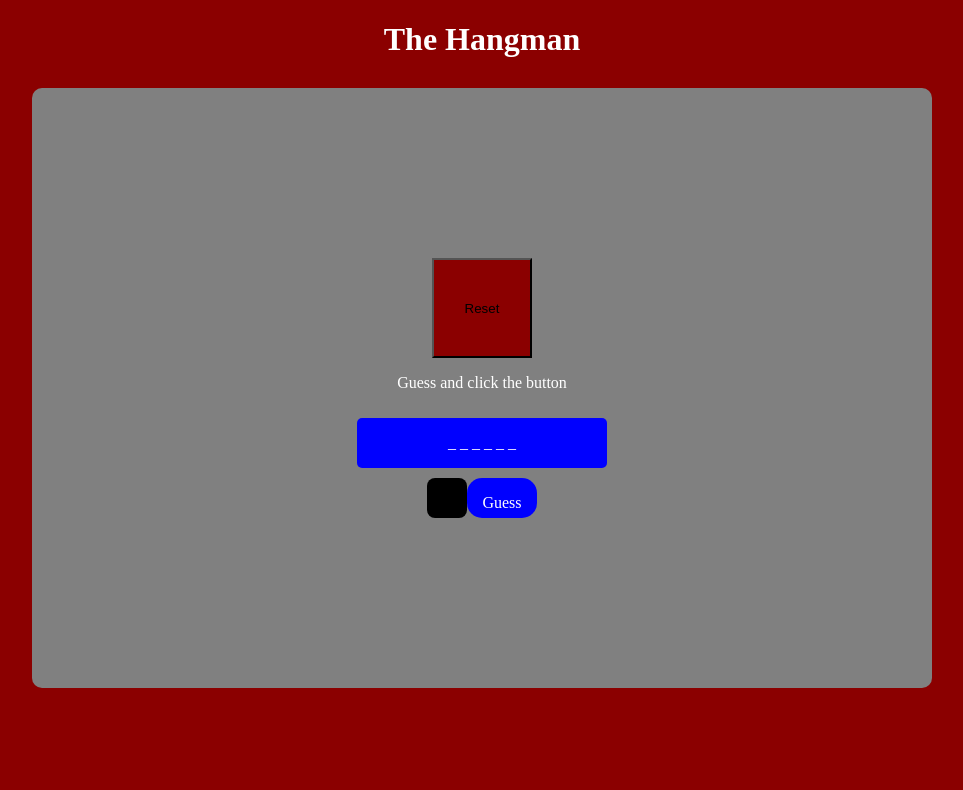
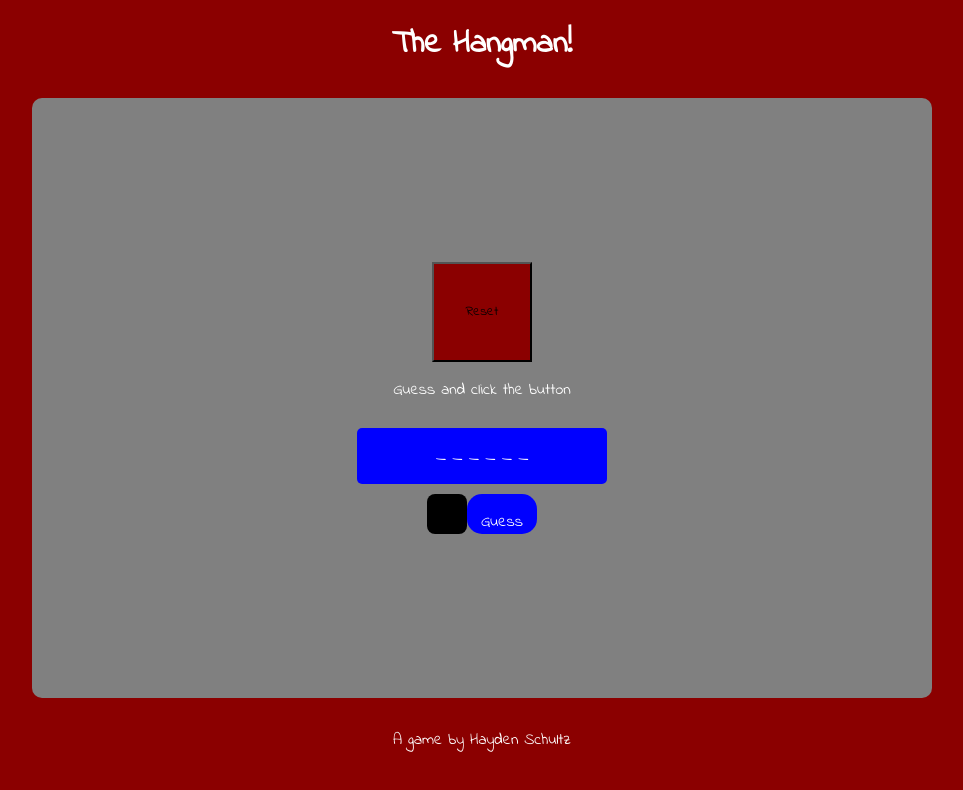
Before and after one commit to kellogsfrost/hangman, a plain HTML site: page index.html in a window 1280 px wide. Shown: the whole page, without its empty margins (158-1121 px from the left). Drawn offline with Linux system fonts and the light colour scheme.

Commit message:
one more change

```diff
--- a/css/style.css
+++ b/css/style.css
@@ -1,10 +1,10 @@
 html{
     background:darkred;
-    font-family: "Indie FLower" cursive;
+    font-family: "Indie FLower";
     color: white;
   }
   h1{
-      font-family: "Indie Flower" cursive;
+      font-family: "Indie Flower";
       text-align: center;
   }
   .main-page{
@@ -58,6 +58,10 @@ html{
     background: darkred;
 
   }
+  p{
+    font-family: "Indie Flower";
+    text-align: center;
+  }
   /* .game-over{
     font-family: "Indie Flower" cursive;
   } */
--- a/index.html
+++ b/index.html
@@ -12,7 +12,7 @@
 
 <header></header>
 <main>
-    <h1>The Hangman</h1>
+    <h1>The Hangman!</h1>
     <div class="main-page">
         <button onclick="reset()" class="reset"><p>Reset</p></button>
         <div class="guess-box">
@@ -25,8 +25,10 @@
      <input type="text" id="user-input" value="">
      <div onclick="guess()" class="guess-but"><p>Guess</p></div>
      </div>
+
 </main>
-<footer></footer>
+<footer><p>A game by Hayden Schultz</p></footer>
 <script src="js/script.js"></script>
 </body>
 </html>
+<!-- game end element not set up / working. answer box not changing with correct guess.  -->
--- a/js/script.js
+++ b/js/script.js
@@ -48,6 +48,11 @@ function guess(){
     else if(isNaN(userInput) && userInput.length === 1){
         guessedLetters.push(userInput);
         document.getElementsByClassName("instructions")[0].innerHTML = "NOPE! " + userInput.toUpperCase() + " is not one of the letters!";
+        guessRemain--;
+        if(guessRemain = 0){
+            document.getElementsByClassName("game-over")[0].innerHTML =  "Game Over!"
+
+        }
         for(j = 0; j < word.length; j++){
             if(word[j] === userInput){
                 puzzleArray[j] === userInput;
@@ -57,8 +62,6 @@ function guess(){
                 document.getElementsByClassName("instructions")[0].innerHTML = "You live for now!";
                 if(lettersRemain === 0){
                     document.getElementsByClassName("instructions")[0].innerHTML = "You have escaped the hangman!";
-                    // if (guessRemain >= 6)
-                    // document.getElementsByClassName("game-over")[0].innerHTML =  "Game Over!"
                 }
             }
         }
```
